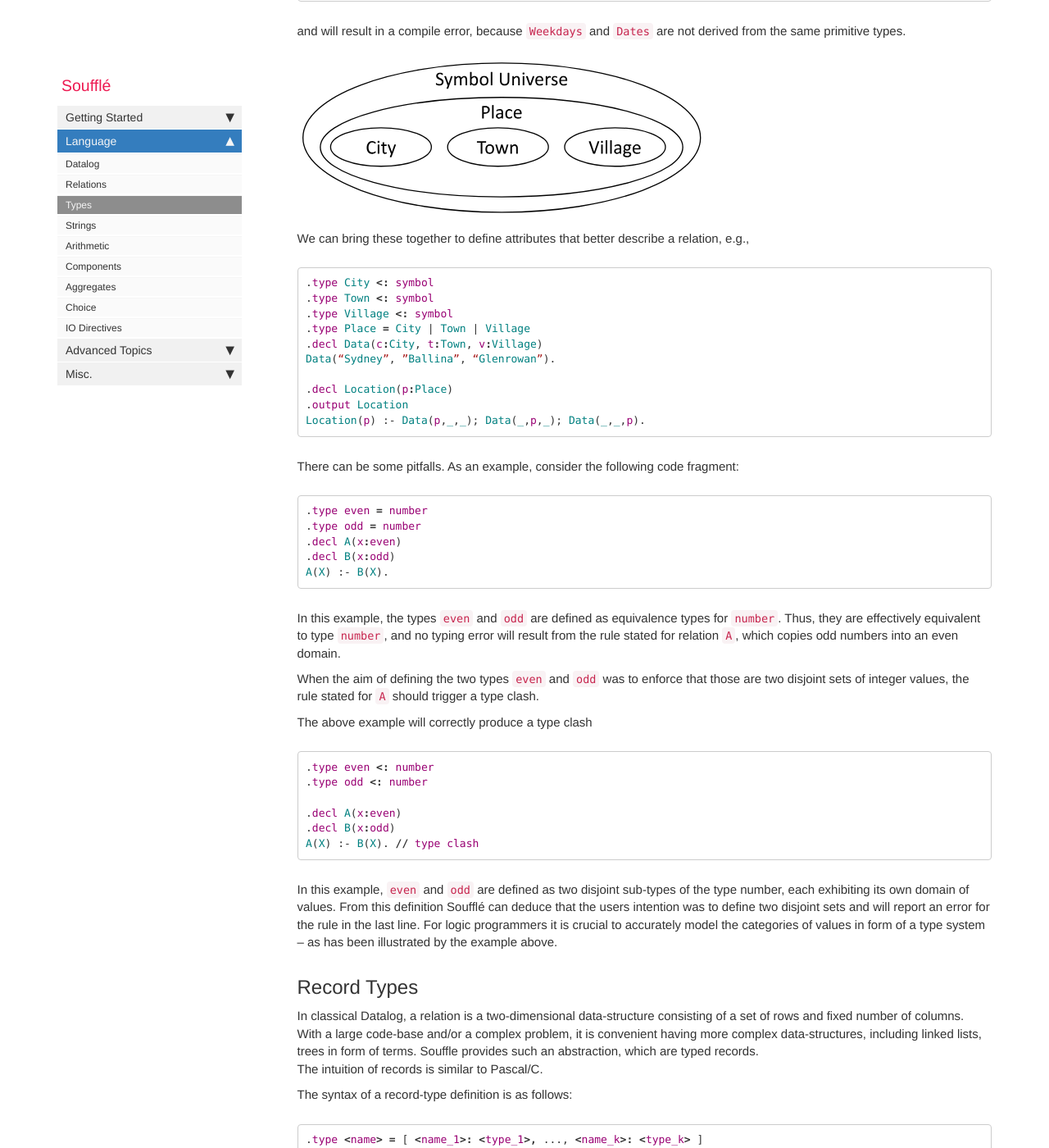
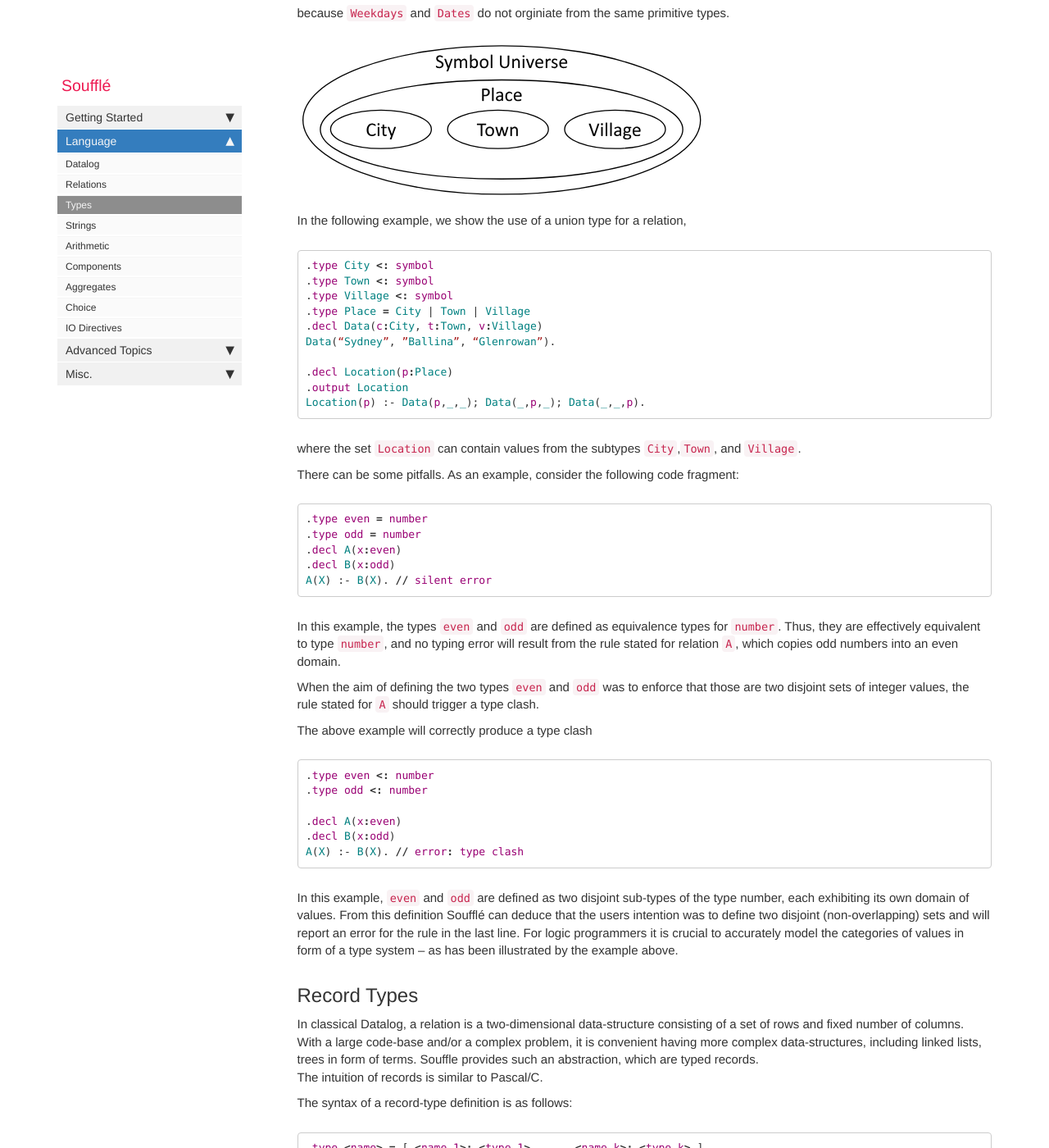
Before and after one commit to souffle-lang/souffle-lang.github.io, a Jekyll site: the page built from pages/docs/types.md, in a window 1280 px wide and 1400 px high, scrolled down 3862 px. Shown: the whole window at 82% size. Built offline with Jekyll 4.4.1, drawn with Linux system fonts in a browser that asks for light colours; comment, search, counter and statistics services are not loaded; some of the changed text lies outside the part shown.

Commit message:
Update types.md

````diff
--- a/pages/docs/types.md
+++ b/pages/docs/types.md
@@ -91,9 +91,7 @@ Base types are subtypes, and union types permit merging several base types or ot
 type ontologies.
 
 ### Base Type
-Base types are defined by the directive `.type <name> <: <primitive-type>`  where
-`<name>` is the name of the base type and `<primitive-type>` is one of the
-four primitive types. For example,
+Base types are subtypes of primitive types. For example,
 ```prolog
 .type City <: symbol
 .type Town <: symbol
@@ -127,17 +124,17 @@ The union type `PostalCode`,
 ```
 unifies the base types `PostCodes` and `ZipCodes`.
 
-However, the following union type is not allowed
+In the following example, a union type is ill-defined,
 ```prolog
 .type Weekdays <: symbol
 .type Dates <: number
-.type Days = Weekdays | Dates // error
+.type Days = Weekdays | Dates // error: unified types origin from different primitive types
 ```
-and will result in a compile error, because `Weekdays` and `Dates` are not derived from the same primitive types.
+because `Weekdays` and `Dates` do not orginiate from the same primitive types.
 
 ![Place as a union of the location types in the universe of symbols](https://souffle-lang.github.io/img/universe_symbol_place.svg)
 
-We can bring these together to define attributes that better describe a relation, e.g.,
+In the following example, we show the use of a union type for a relation,
 ```prolog
 .type City <: symbol
 .type Town <: symbol
@@ -150,6 +147,7 @@ Data(“Sydney”, ”Ballina”, “Glenrowan”).
 .output Location
 Location(p) :- Data(p,_,_); Data(_,p,_); Data(_,_,p).
 ```
+where the set `Location` can contain values from the subtypes `City`,`Town`, and `Village`.
 
 There can be some pitfalls. As an example,  consider the following code fragment:
 ```prolog
@@ -157,7 +155,7 @@ There can be some pitfalls. As an example,  consider the following code fragment
 .type odd = number
 .decl A(x:even)
 .decl B(x:odd)
-A(X) :- B(X).
+A(X) :- B(X). // silent error
 ```
 In this example, the types `even` and `odd` are defined as equivalence types for `number`. Thus, they are effectively equivalent to type `number`, and no typing error will result from the rule stated for relation `A`, which copies odd numbers into an even domain.
 
@@ -170,9 +168,9 @@ The above example will correctly produce a type clash
 
 .decl A(x:even)
 .decl B(x:odd)
-A(X) :- B(X). // type clash
+A(X) :- B(X). // error: type clash
 ```
-In this example, `even` and `odd` are defined as two disjoint sub-types of the type number, each exhibiting its own domain of values. From this definition Soufflé can deduce that the users intention was to define two disjoint sets and will report an error for the rule in the last line. For logic programmers it is crucial to accurately model the categories of values in form of a type system -- as has been illustrated by the example above.
+In this example, `even` and `odd` are defined as two disjoint sub-types of the type number, each exhibiting its own domain of values. From this definition Soufflé can deduce that the users intention was to define two disjoint (non-overlapping) sets and will report an error for the rule in the last line. For logic programmers it is crucial to accurately model the categories of values in form of a type system -- as has been illustrated by the example above.
 
 ## Record Types
 In classical Datalog, a relation is a two-dimensional data-structure consisting of a set of rows and fixed number of columns.
````
Also changed, not shown: other parts of pages/docs/types.md (+2 -3 lines).
